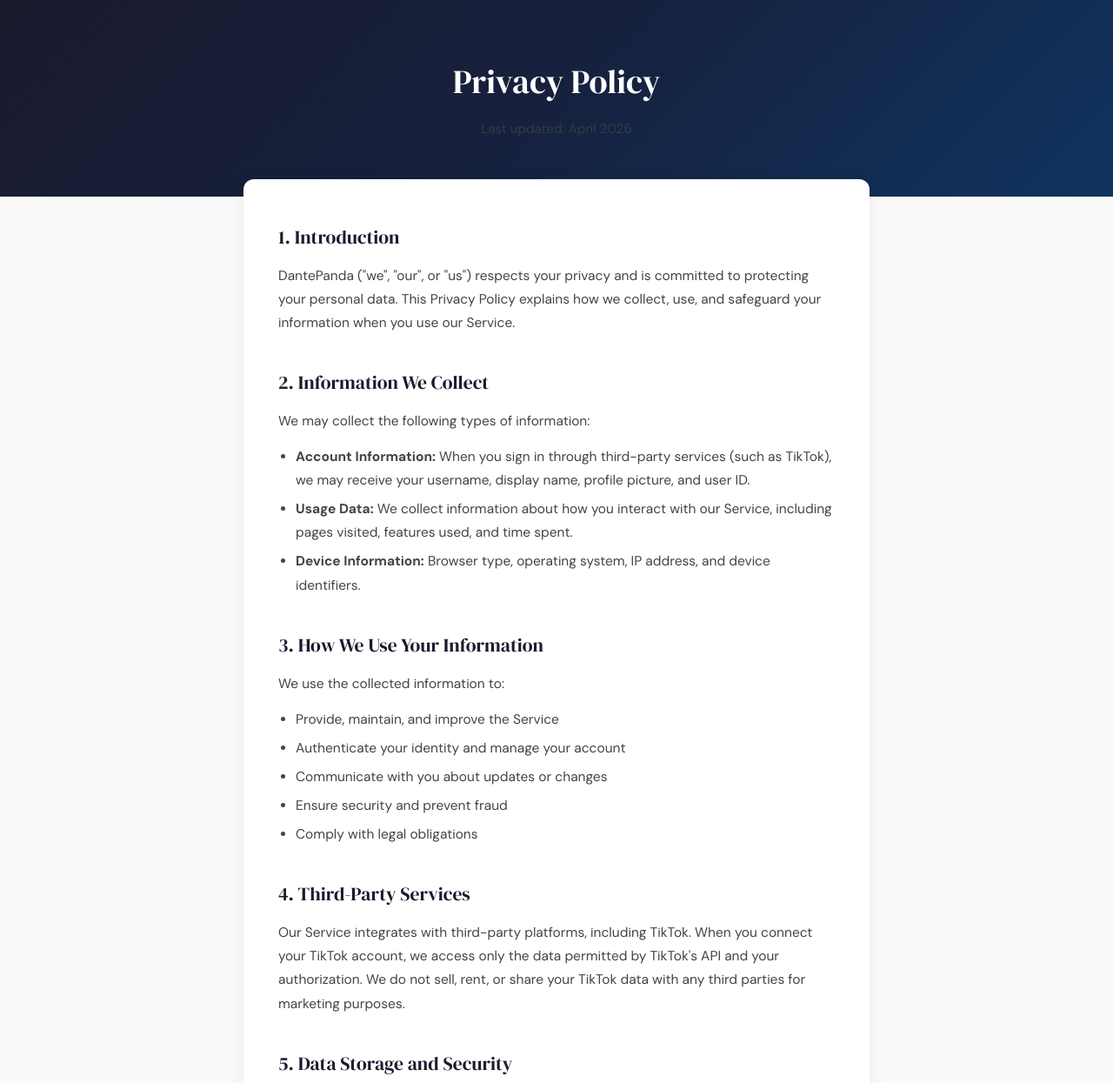
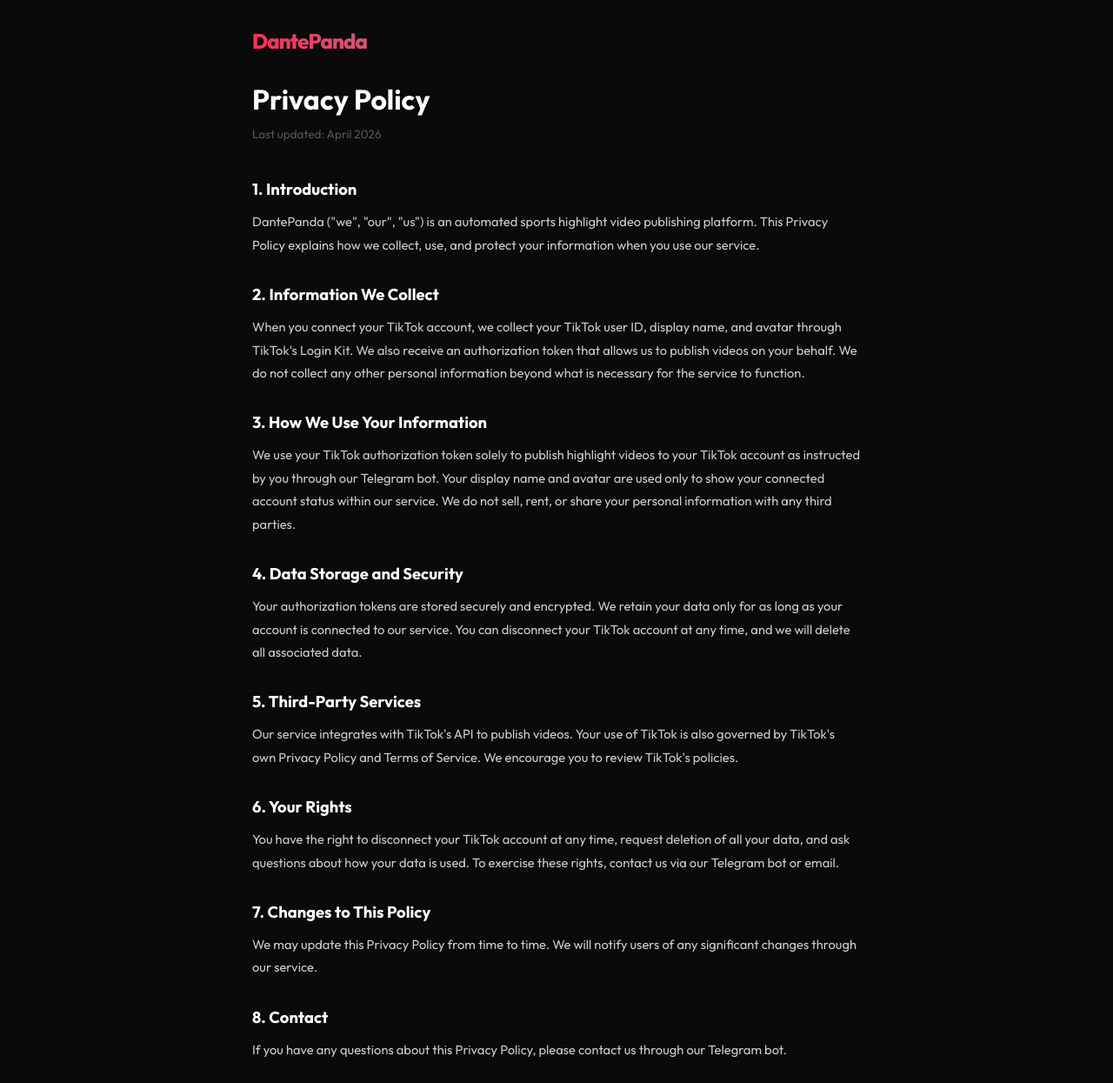
Before and after one commit to siskoduunyaa/dantepanda1, a plain HTML site: page privacy.html in a window 1280 px wide. Shown: the top 1245 px of the page at 87% size. Drawn offline with Linux system fonts and the light colour scheme.

Commit message:
privacy.html

```diff
--- a/privacy.html
+++ b/privacy.html
@@ -1,126 +1,93 @@
 <!DOCTYPE html>
-<html lang="tr">
+<html lang="en">
 <head>
     <meta charset="UTF-8">
     <meta name="viewport" content="width=device-width, initial-scale=1.0">
-    <title>Privacy Policy - DantePanda</title>
-    <link href="https://fonts.googleapis.com/css2?family=DM+Sans:wght@400;500;700&family=DM+Serif+Display&display=swap" rel="stylesheet">
+    <title>DantePanda - Privacy Policy</title>
     <style>
+        @import url('https://fonts.googleapis.com/css2?family=Outfit:wght@400;600;700;800&display=swap');
         * { margin: 0; padding: 0; box-sizing: border-box; }
         body {
-            font-family: 'DM Sans', sans-serif;
-            background: #fafaf9;
-            color: #2c2c2c;
-            line-height: 1.75;
-        }
-        .header {
-            background: linear-gradient(135deg, #1a1a2e 0%, #16213e 50%, #0f3460 100%);
-            padding: 60px 24px 50px;
-            text-align: center;
-            color: #fff;
-        }
-        .header h1 {
-            font-family: 'DM Serif Display', serif;
-            font-size: 2.4rem;
-            font-weight: 400;
-            margin-bottom: 8px;
-        }
-        .header p {
-            opacity: 0.7;
-            font-size: 0.95rem;
+            font-family: 'Outfit', sans-serif;
+            background: #0a0a0a;
+            color: #ccc;
+            min-height: 100vh;
+            padding: 2rem;
         }
         .container {
-            max-width: 720px;
-            margin: -20px auto 60px;
-            background: #fff;
-            border-radius: 12px;
-            box-shadow: 0 4px 24px rgba(0,0,0,0.06);
-            padding: 48px 40px;
+            max-width: 700px;
+            margin: 0 auto;
+        }
+        .logo {
+            font-size: 1.5rem;
+            font-weight: 800;
+            letter-spacing: -1px;
+            margin-bottom: 2rem;
+            background: linear-gradient(135deg, #fe2c55, #25f4ee);
+            -webkit-background-clip: text;
+            -webkit-text-fill-color: transparent;
+            background-clip: text;
+        }
+        .logo a {
+            text-decoration: none;
+            color: inherit;
+            -webkit-text-fill-color: inherit;
+        }
+        h1 {
+            color: #fff;
+            font-size: 2rem;
+            font-weight: 700;
+            margin-bottom: 0.5rem;
+        }
+        .date {
+            color: #555;
+            font-size: 0.85rem;
+            margin-bottom: 2.5rem;
         }
         h2 {
-            font-family: 'DM Serif Display', serif;
-            font-size: 1.35rem;
-            margin: 36px 0 12px;
-            color: #1a1a2e;
-            font-weight: 400;
+            color: #fff;
+            font-size: 1.15rem;
+            font-weight: 700;
+            margin-top: 2rem;
+            margin-bottom: 0.8rem;
         }
-        h2:first-of-type { margin-top: 0; }
-        p { margin-bottom: 14px; font-size: 0.97rem; color: #444; }
-        ul { margin: 0 0 14px 20px; }
-        ul li { margin-bottom: 6px; font-size: 0.97rem; color: #444; }
-        .footer {
-            text-align: center;
-            padding: 24px;
-            font-size: 0.85rem;
-            color: #999;
+        p {
+            line-height: 1.8;
+            margin-bottom: 1rem;
+            font-size: 0.92rem;
         }
-        a { color: #0f3460; }
-        @media (max-width: 600px) {
-            .container { margin: -20px 12px 40px; padding: 28px 20px; }
-            .header h1 { font-size: 1.8rem; }
-        }
+        a { color: #25f4ee; }
     </style>
 </head>
 <body>
-    <div class="header">
+    <div class="container">
+        <div class="logo"><a href="index.html">DantePanda</a></div>
         <h1>Privacy Policy</h1>
-        <p>Last updated: April 2026</p>
-    </div>
-    <div class="container">
+        <p class="date">Last updated: April 2026</p>
+
         <h2>1. Introduction</h2>
-        <p>DantePanda ("we", "our", or "us") respects your privacy and is committed to protecting your personal data. This Privacy Policy explains how we collect, use, and safeguard your information when you use our Service.</p>
+        <p>DantePanda ("we", "our", "us") is an automated sports highlight video publishing platform. This Privacy Policy explains how we collect, use, and protect your information when you use our service.</p>
 
         <h2>2. Information We Collect</h2>
-        <p>We may collect the following types of information:</p>
-        <ul>
-            <li><strong>Account Information:</strong> When you sign in through third-party services (such as TikTok), we may receive your username, display name, profile picture, and user ID.</li>
-            <li><strong>Usage Data:</strong> We collect information about how you interact with our Service, including pages visited, features used, and time spent.</li>
-            <li><strong>Device Information:</strong> Browser type, operating system, IP address, and device identifiers.</li>
-        </ul>
+        <p>When you connect your TikTok account, we collect your TikTok user ID, display name, and avatar through TikTok's Login Kit. We also receive an authorization token that allows us to publish videos on your behalf. We do not collect any other personal information beyond what is necessary for the service to function.</p>
 
         <h2>3. How We Use Your Information</h2>
-        <p>We use the collected information to:</p>
-        <ul>
-            <li>Provide, maintain, and improve the Service</li>
-            <li>Authenticate your identity and manage your account</li>
-            <li>Communicate with you about updates or changes</li>
-            <li>Ensure security and prevent fraud</li>
-            <li>Comply with legal obligations</li>
-        </ul>
+        <p>We use your TikTok authorization token solely to publish highlight videos to your TikTok account as instructed by you through our Telegram bot. Your display name and avatar are used only to show your connected account status within our service. We do not sell, rent, or share your personal information with any third parties.</p>
 
-        <h2>4. Third-Party Services</h2>
-        <p>Our Service integrates with third-party platforms, including TikTok. When you connect your TikTok account, we access only the data permitted by TikTok's API and your authorization. We do not sell, rent, or share your TikTok data with any third parties for marketing purposes.</p>
+        <h2>4. Data Storage and Security</h2>
+        <p>Your authorization tokens are stored securely and encrypted. We retain your data only for as long as your account is connected to our service. You can disconnect your TikTok account at any time, and we will delete all associated data.</p>
 
-        <h2>5. Data Storage and Security</h2>
-        <p>We implement appropriate technical and organizational measures to protect your personal data against unauthorized access, alteration, disclosure, or destruction. However, no method of transmission over the Internet is 100% secure.</p>
+        <h2>5. Third-Party Services</h2>
+        <p>Our service integrates with TikTok's API to publish videos. Your use of TikTok is also governed by TikTok's own Privacy Policy and Terms of Service. We encourage you to review TikTok's policies.</p>
 
-        <h2>6. Data Retention</h2>
-        <p>We retain your personal data only for as long as necessary to fulfill the purposes outlined in this policy. You may request deletion of your data at any time by contacting us.</p>
+        <h2>6. Your Rights</h2>
+        <p>You have the right to disconnect your TikTok account at any time, request deletion of all your data, and ask questions about how your data is used. To exercise these rights, contact us via our Telegram bot or email.</p>
 
-        <h2>7. Your Rights</h2>
-        <p>You have the right to:</p>
-        <ul>
-            <li>Access the personal data we hold about you</li>
-            <li>Request correction of inaccurate data</li>
-            <li>Request deletion of your data</li>
-            <li>Withdraw consent for data processing</li>
-            <li>Revoke third-party access (e.g., disconnect your TikTok account)</li>
-        </ul>
+        <h2>7. Changes to This Policy</h2>
+        <p>We may update this Privacy Policy from time to time. We will notify users of any significant changes through our service.</p>
 
-        <h2>8. Cookies</h2>
-        <p>We may use cookies and similar technologies to enhance your experience. You can control cookie preferences through your browser settings.</p>
-
-        <h2>9. Children's Privacy</h2>
-        <p>Our Service is not intended for children under the age of 13. We do not knowingly collect personal information from children. If we discover that a child has provided us with personal data, we will delete it promptly.</p>
-
-        <h2>10. Changes to This Policy</h2>
-        <p>We may update this Privacy Policy from time to time. We will notify you of any significant changes by posting the updated policy on this page with a new "Last updated" date.</p>
-
-        <h2>11. Contact Us</h2>
-        <p>If you have any questions or concerns about this Privacy Policy, please contact us through our website at <a href="https://siskoduunyaa.github.io/dantepanda1/">dantepanda1</a>.</p>
-    </div>
-    <div class="footer">
-        &copy; 2026 DantePanda. All rights reserved.
+        <h2>8. Contact</h2>
+        <p>If you have any questions about this Privacy Policy, please contact us through our Telegram bot.</p>
     </div>
 </body>
 </html>
```
